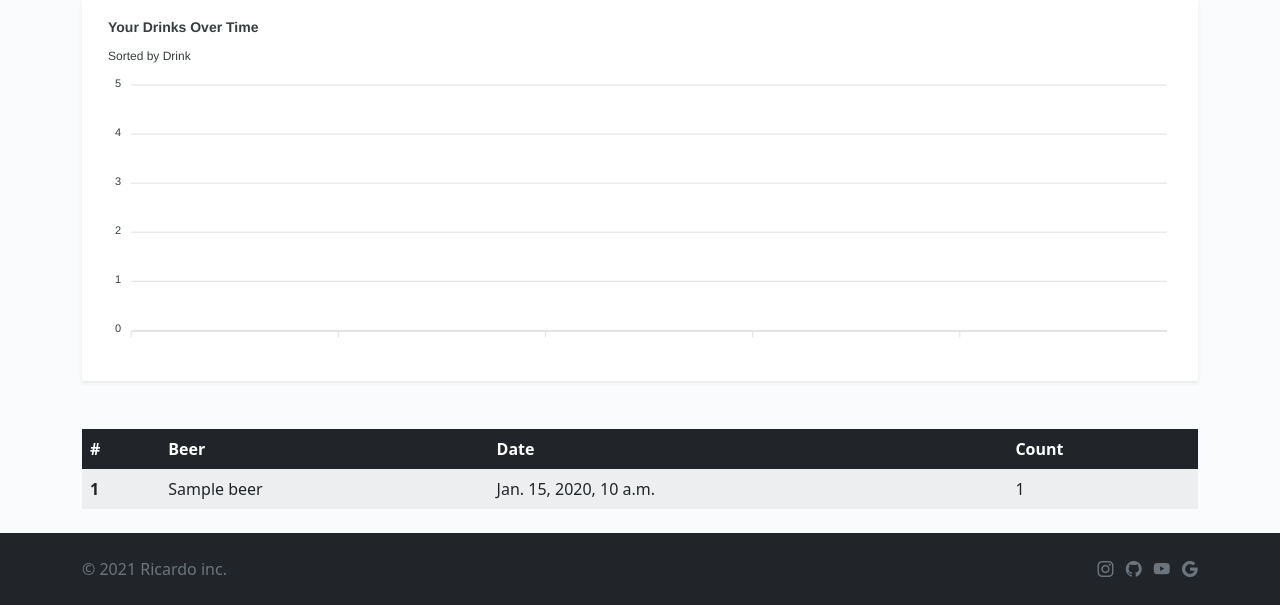
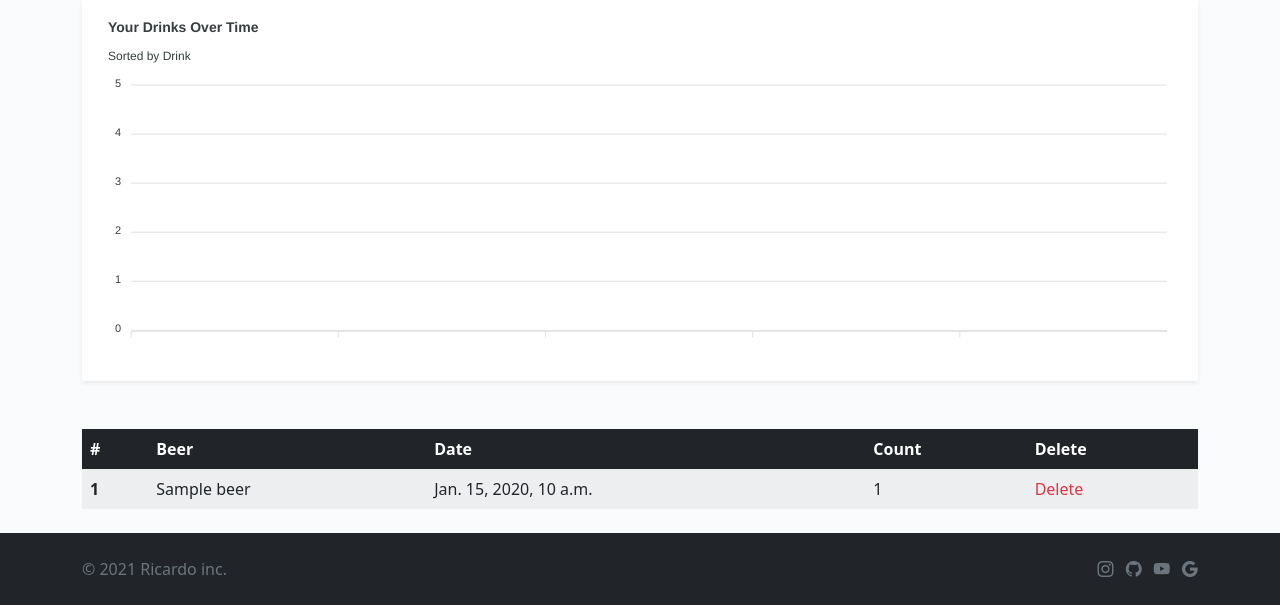
Before and after one commit to Malmosmo/Liquity, a Django app: page /overview/ in a window 1280 px wide. Shown: the part 1310-1915 px from the top of the page. Run offline with Django 3.2, Linux system fonts and the light colour scheme; a user stored in the database is signed in; tables that the repository leaves empty hold one stand-in row (values such as "Sample post"); grey boxes marked "Sample" are stand-in pictures; data that the repository does not hold is empty; some libraries are stand-ins or nearby versions.

Commit message:
added drink delete option

```diff
--- a/app/templates/app/overview.html
+++ b/app/templates/app/overview.html
@@ -83,6 +83,7 @@
                     <th scope="col">Beer</th>
                     <th scope="col">Date</th>
                     <th scope="col">Count</th>
+                    <th scope="col">Delete</th>
                 </tr>
             </thead>
             <tbody>
@@ -94,6 +95,32 @@
                     <td>{{ drink.beer.name }}</td>
                     <td>{{ drink.date }}</td>
                     <td>{{ drink.count }}</td>
+                    <td>
+                        <a class="link text-danger" data-bs-toggle="modal" data-bs-target="#DrinkDelete_{{drink.id}}">
+                            Delete
+                        </a>
+
+                        <!-- Delete Drink Modal -->
+                        <div class="modal fade" id="DrinkDelete_{{drink.id}}" tabindex="-1" aria-labelledby="DrinkDelete_{{drink.id}}" aria-hidden="true">
+                            <div class="modal-dialog">
+                                <div class="modal-content">
+                                    <div class="modal-header">
+                                        <h5 class="modal-title" id="DrinkDelete_{{drink.id}}">Delete Drink?</h5>
+                                        <button type="button" class="btn-close" data-bs-dismiss="modal" aria-label="Close"></button>
+                                    </div>
+
+                                    <div class="modal-body">
+                                        Are you sure that you want to delete <b>{{ drink.beer.name }}, {{ drink.date }}, {{ drink.count }}</b>?
+                                    </div>
+
+                                    <div class="modal-footer">
+                                        <button type="button" class="btn btn-secondary" data-bs-dismiss="modal">Close</button>
+                                        <a href="{% url 'overview' %}?delete={{ drink.id }}" class="link btn btn-danger">Delete</a>
+                                    </div>
+                                </div>
+                            </div>
+                        </div>
+                    </td>
                 </tr>
 
                 {% endfor %}
--- a/app/views.py
+++ b/app/views.py
@@ -282,6 +282,12 @@ def beers(request):
 
 @login_required
 def overview(request):
+    deleteID = request.GET.get('delete')
+    if deleteID:
+        Drink.objects.filter(id=deleteID).delete()
+
+        return redirect('overview')
+
     drinks = Drink.objects.filter(user=request.user).order_by("date")
 
     context = {
```
